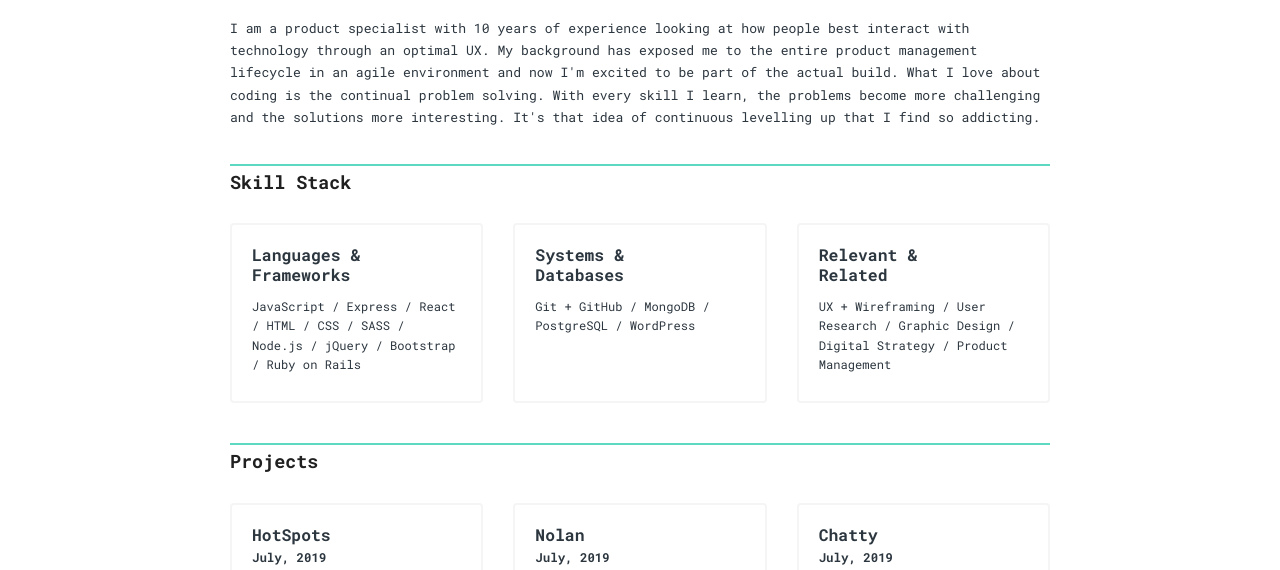
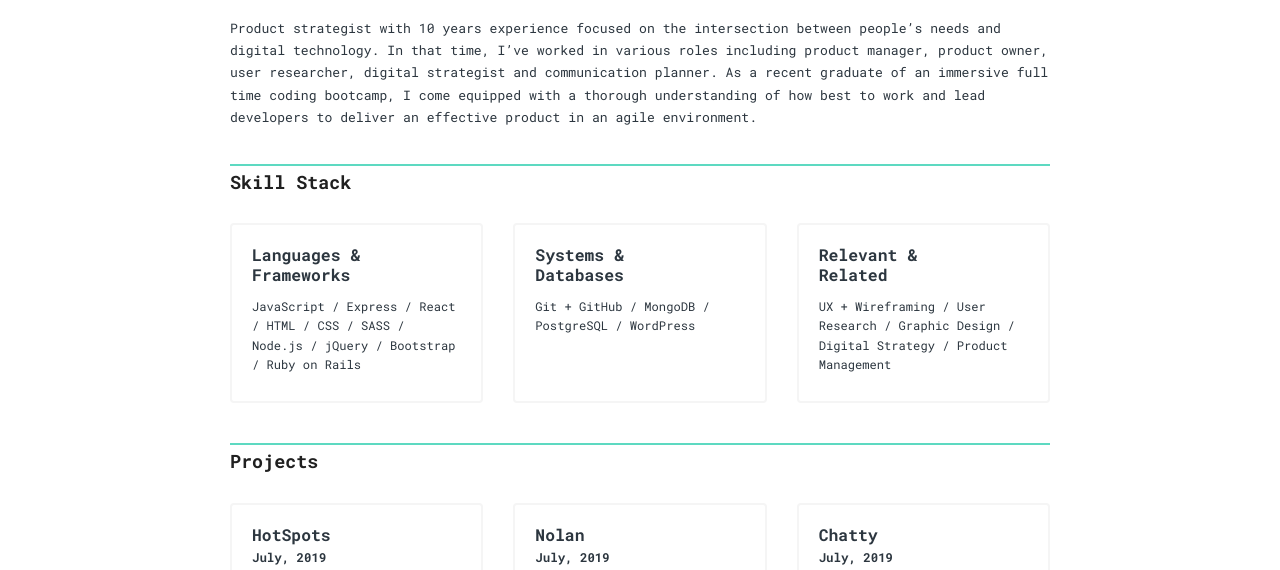
Before and after one commit to sdsog/sdsog.github.io, a plain HTML site: page index.html in a window 1280 px wide. Shown: the part 192-762 px from the top of the page. Drawn offline with nearby package versions, Linux system fonts and the light colour scheme.

Commit message:
updates summary

```diff
--- a/index.html
+++ b/index.html
@@ -108,14 +108,7 @@
 
       <div class="summary">
         <p class="my-summary">
-          I am a product specialist with 10 years of experience looking at how
-          people best interact with technology through an optimal UX. My background has exposed me to the
-          entire product management lifecycle in an agile environment and now
-          I'm excited to be part of the actual build. What I love about coding
-          is the continual problem solving. With every skill I learn, the
-          problems become more challenging and the solutions more interesting.
-          It's that idea of continuous levelling up that I find so
-          addicting.</p>
+          Product strategist with 10 years experience focused on the intersection between people’s needs and digital technology. In that time, I’ve worked in various roles including product manager, product owner, user researcher, digital strategist and communication planner. As a recent graduate of an immersive full time coding bootcamp, I come equipped with a thorough understanding of how best to work and lead developers to deliver an effective product in an agile environment.</p>
       </div>
 
       <div id="mobile-contact">
```
